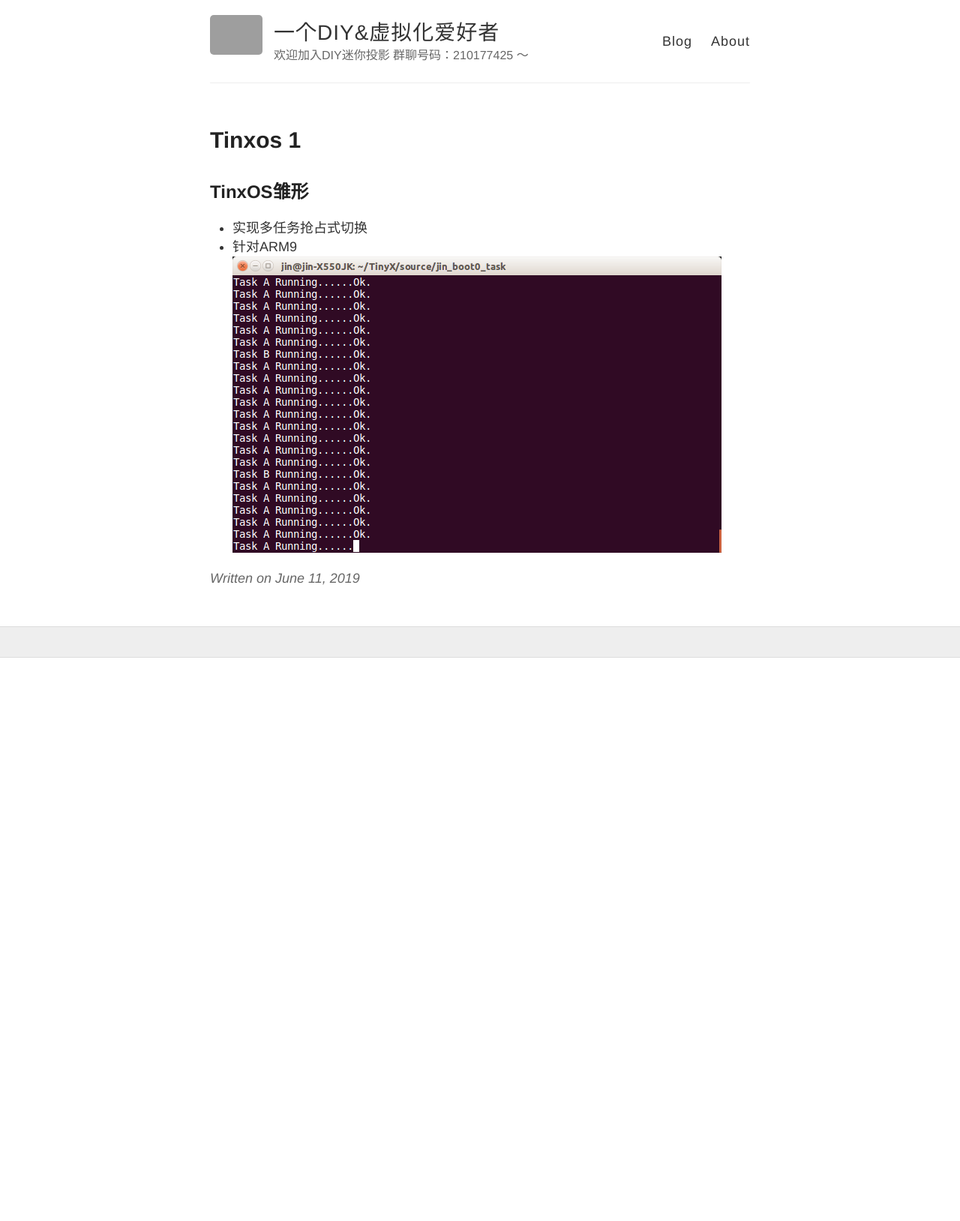
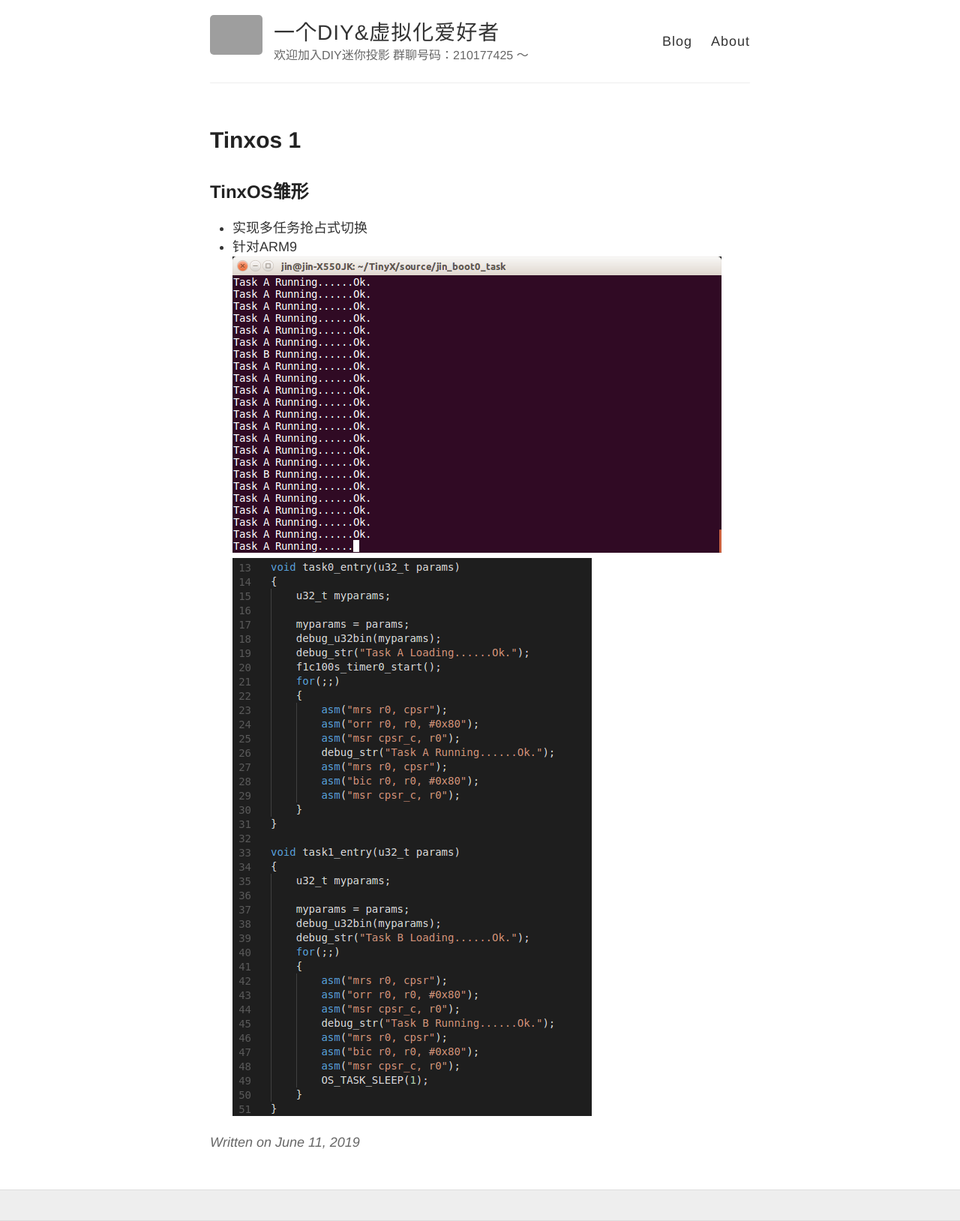
Before and after one commit to io-hack/io-hack.github.io, a Jekyll site: the page built from _posts/2019-06-11-TinxOS-1.md, in a window 1280 px wide. Shown: the whole page at 75% size. Built offline with Jekyll 4.4.1, drawn with Linux system fonts in a browser that asks for light colours; our own code applies the rules of GitHub Pages for plain Markdown files; before the commit the page ends 900 px from its top, so only the background shows below that; grey boxes are pictures that could not be loaded.

Commit message:
Update 2019-06-11-TinxOS-1.md

```diff
--- a/_posts/2019-06-11-TinxOS-1.md
+++ b/_posts/2019-06-11-TinxOS-1.md
@@ -5,3 +5,4 @@ published: true
 - 实现多任务抢占式切换
 - 针对ARM9
 ![TinxOS.png](https://raw.githubusercontent.com/io-hack/io-hack.github.io/master/_posts/TinxOS.png)
+![TInxOS-task.png](https://raw.githubusercontent.com/io-hack/io-hack.github.io/master/_posts/TInxOS-task.png)
```
